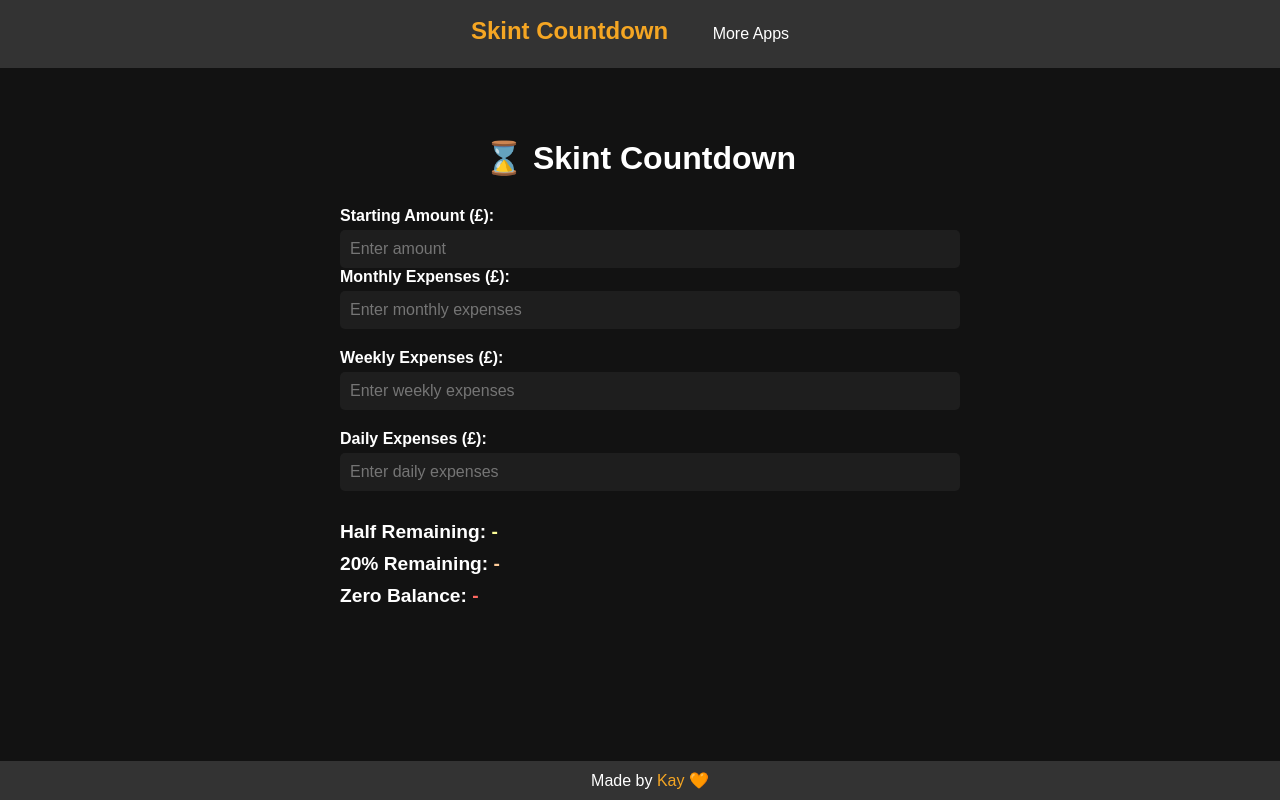
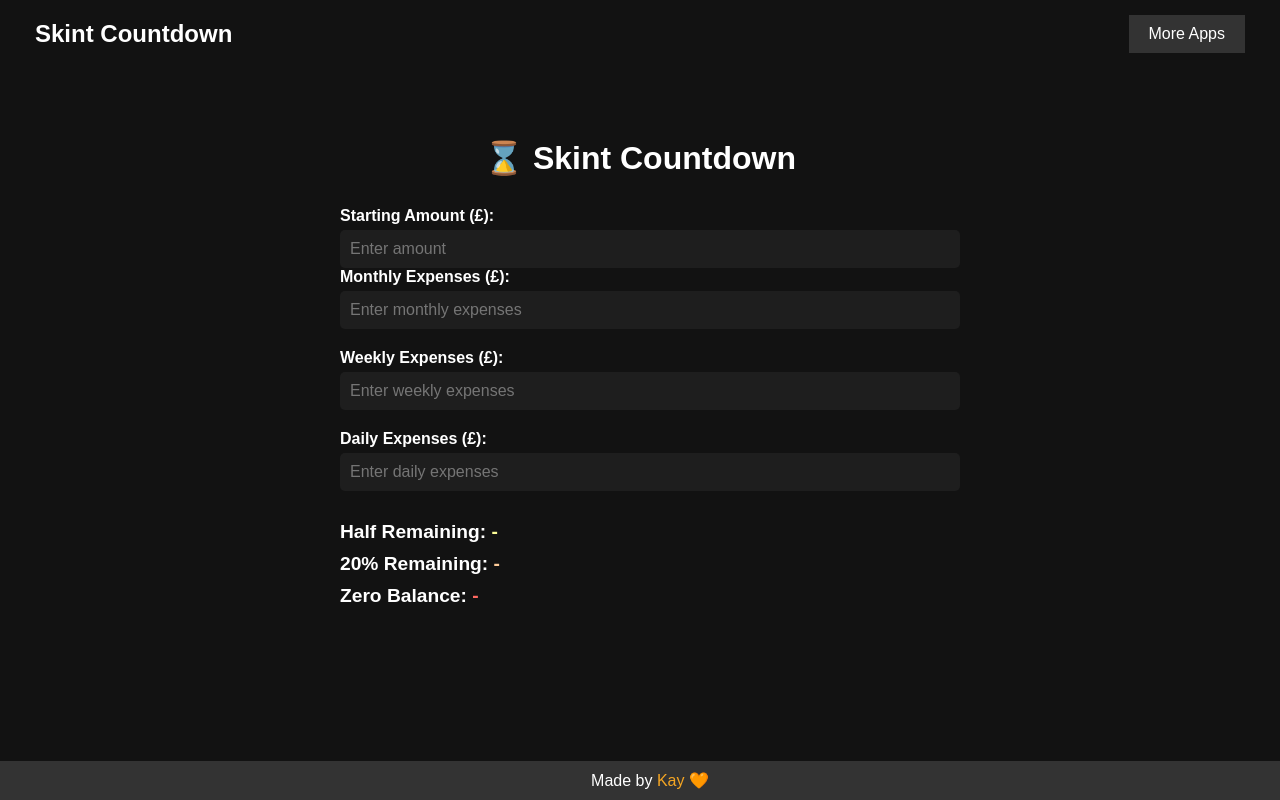
Before and after one commit to kay-who-codes/Skint-Countdown, a plain HTML site: page index.html in a window 1280 px wide. Drawn offline with Linux system fonts and the light colour scheme.

Commit message:
Update header.css

```diff
--- a/header.css
+++ b/header.css
@@ -1,15 +1,18 @@
 /* Header styles */
 .header-bar {
-    background-color: #333;
+    background-color: #11111103; /* Set header background to the specified color */
     padding: 15px;
-    text-align: center;
+    display: flex;
+    justify-content: space-between; /* Aligns content to the left and right */
+    align-items: center;
 }
 
 .header-link {
     font-size: 24px;
-    color: #f5a623;
+    color: white; /* Change text color to white */
     text-decoration: none;
     font-weight: bold;
+    margin-left: 20px; /* Keeps it aligned to the left */
 }
 
 .dropdown {
@@ -24,7 +27,7 @@
     border: none;
     padding: 10px 20px;
     cursor: pointer;
-    margin-left: 20px;
+    margin-right: 20px; /* Align the button to the right */
 }
 
 .dropbtn:hover {
```
